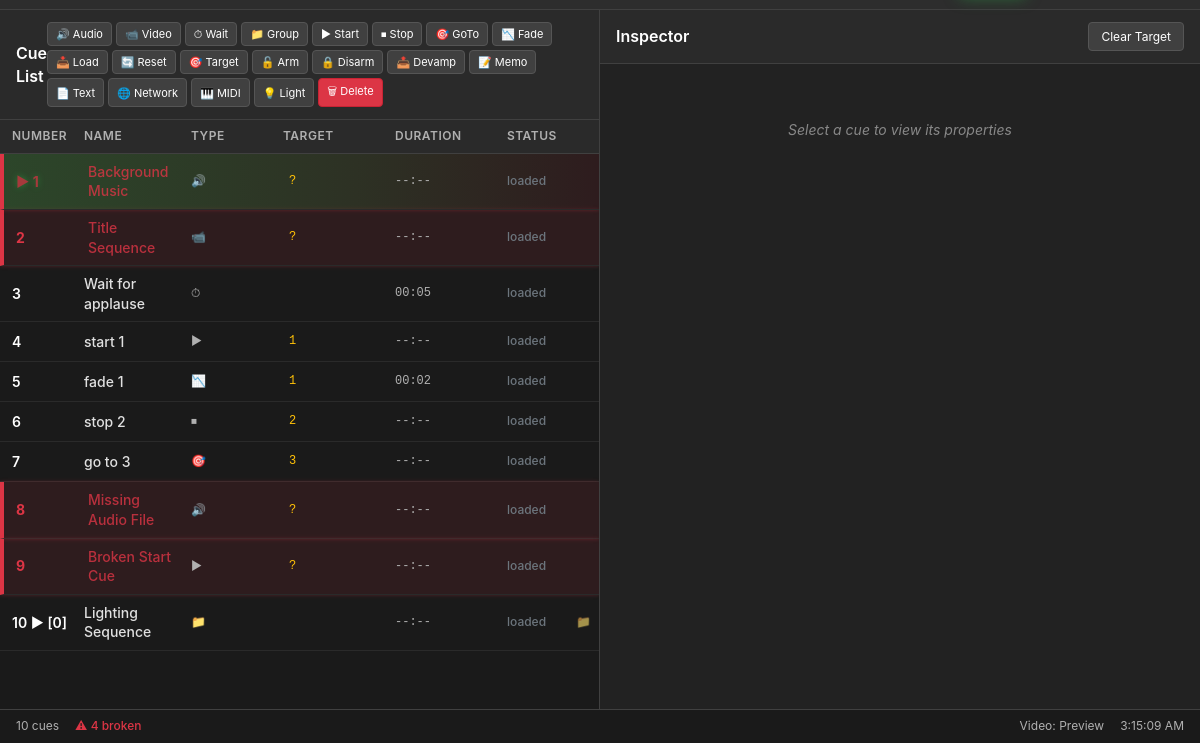
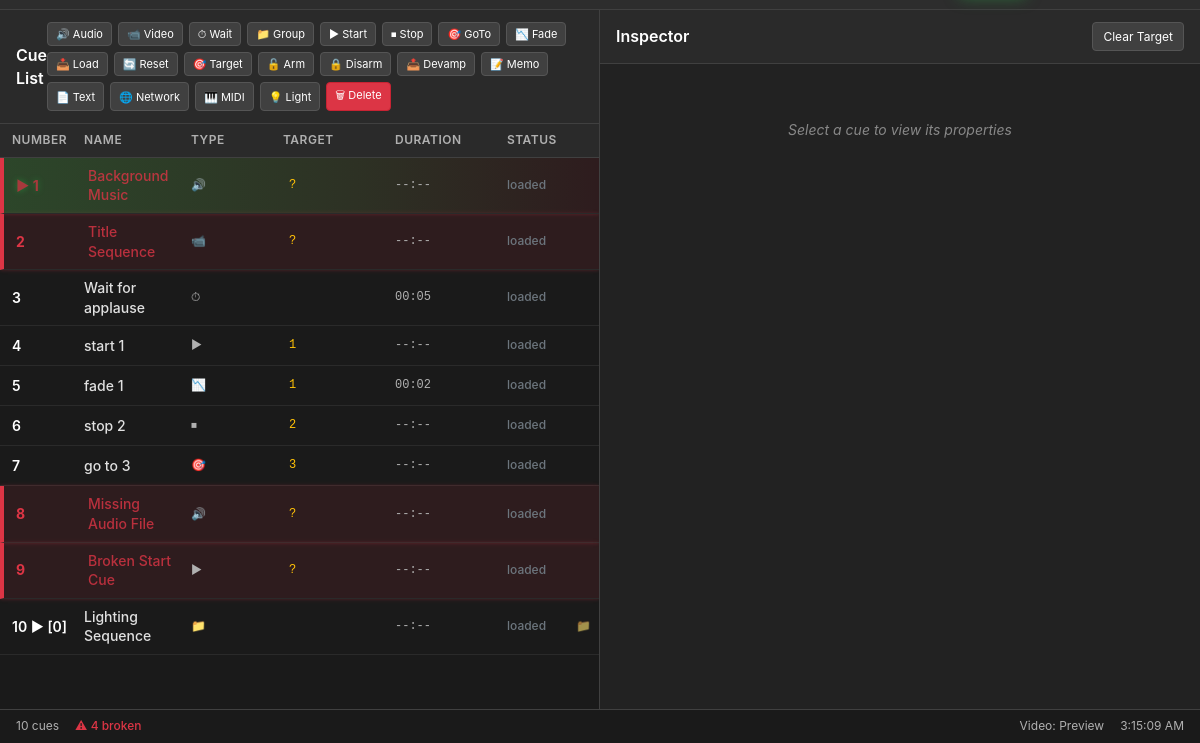
Before and after one commit to coxyDev/CueForge, an Electron app: page src/index.html in a window 1200 px wide. Shown: the part 57-800 px from the top of the page. Drawn offline with Linux system fonts and the light colour scheme.

Commit message:
improved styling

```diff
--- a/src/styles.css
+++ b/src/styles.css
@@ -1440,3 +1440,23 @@ textarea:focus {
     font-size: 12px;
     opacity: 0.6;
 }
+
+.cue-controls {
+    gap: 6px; /* Reduce from current gap */
+    flex-wrap: wrap; /* Allow wrapping */
+    max-width: 100%;
+}
+
+.btn-small {
+    white-space: nowrap;
+    min-width: auto;
+    padding: 6px 10px; /* Slightly smaller */
+}
+
+.cue-item {
+    transform: translateX(0); /* Set baseline */
+}
+
+.cue-item:hover {
+    transform: translateX(2px); /* Consistent movement */
+}
```
